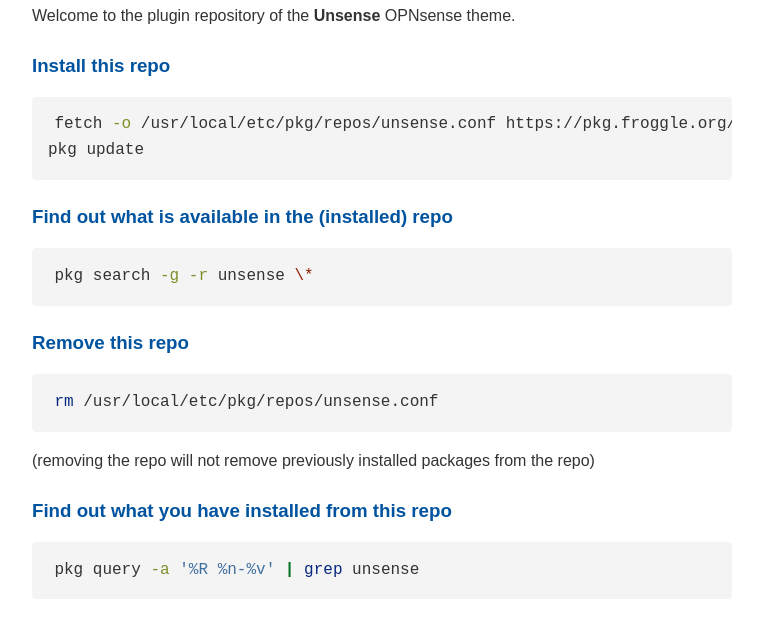
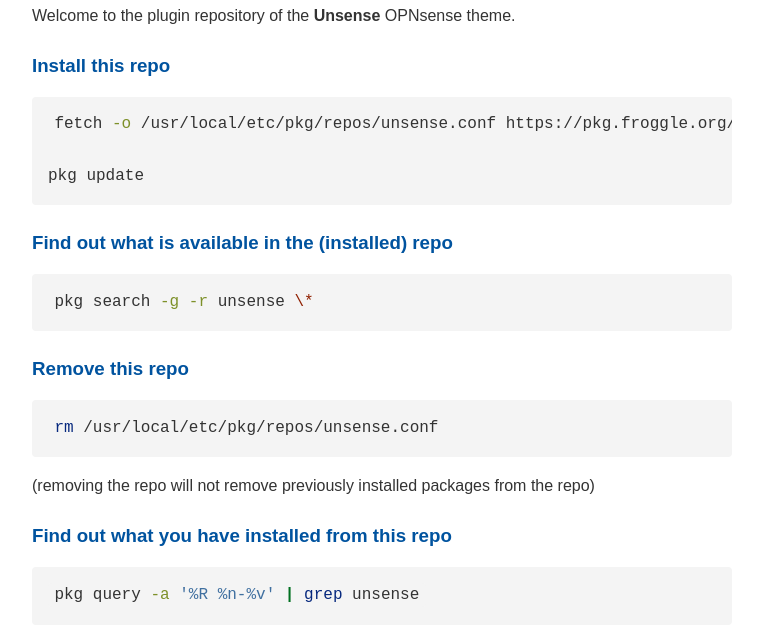
Before and after one commit to peterzen/unsense-repo, a plain HTML site: page index.html in a window 1280 px wide. Shown: the part 103-744 px from the top of the page, without its empty margins (258-1021 px from the left). Drawn offline with Linux system fonts and the light colour scheme.

Commit message:
deploy: 58ea8f941be17edf30ef80c2ed62fefc285352a0

```diff
--- a/index.html
+++ b/index.html
@@ -96,7 +96,8 @@
 OPNsense theme.</p>
 <h3 id="install-this-repo">Install this repo</h3>
 <div class="sourceCode" id="cb1"><pre class="sourceCode sh"><code class="sourceCode bash"><span id="cb1-1"><a href="#cb1-1" aria-hidden="true" tabindex="-1"></a><span class="ex">fetch</span> <span class="at">-o</span> /usr/local/etc/pkg/repos/unsense.conf https://pkg.froggle.org/unsense-repo/unsense.conf</span>
-<span id="cb1-2"><a href="#cb1-2" aria-hidden="true" tabindex="-1"></a><span class="ex">pkg</span> update</span></code></pre></div>
+<span id="cb1-2"><a href="#cb1-2" aria-hidden="true" tabindex="-1"></a></span>
+<span id="cb1-3"><a href="#cb1-3" aria-hidden="true" tabindex="-1"></a><span class="ex">pkg</span> update</span></code></pre></div>
 <h3 id="find-out-what-is-available-in-the-installed-repo">Find out what
 is available in the (installed) repo</h3>
 <div class="sourceCode" id="cb2"><pre class="sourceCode sh"><code class="sourceCode bash"><span id="cb2-1"><a href="#cb2-1" aria-hidden="true" tabindex="-1"></a><span class="ex">pkg</span> search <span class="at">-g</span> <span class="at">-r</span> unsense <span class="dt">\*</span></span></code></pre></div>
```
Also changed, not shown: 4 other files.
